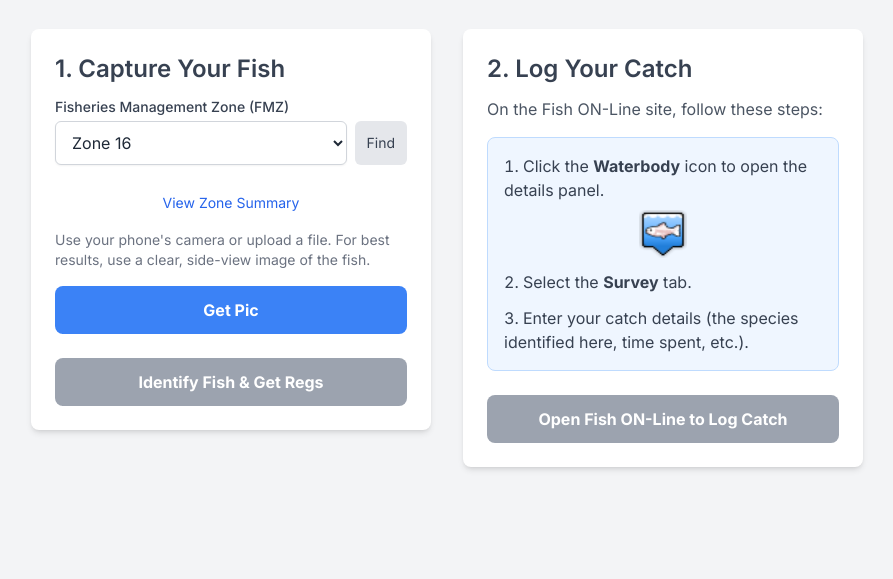
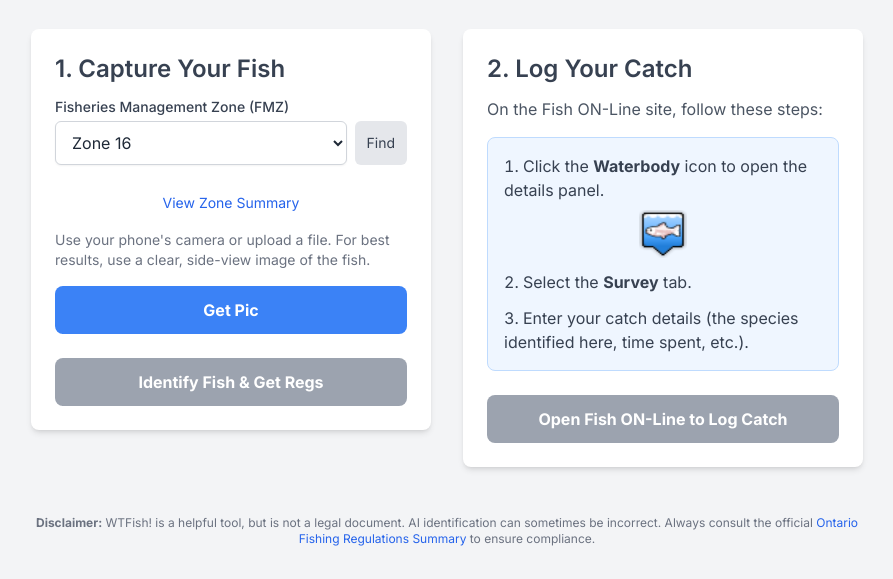
Before and after one commit to id8872/wtfish, a website: page index.html in a window 1280 px wide. Shown: the part 355-934 px from the top of the page, without its empty margins (193-1086 px from the left). Before the commit the page ends 854 px from the top, so only its background shows below. Drawn offline with nearby package versions, Linux system fonts and the light colour scheme.

Commit message:
Update index.html

```diff
--- a/index.html
+++ b/index.html
@@ -4,7 +4,7 @@
     <meta charset="UTF-8">
     <meta name="viewport" content="width=device-width, initial-scale=1.0">
     <title>WTFish!</title>
-    <link rel="icon" type="image/png" href="assets/Waterbody.png">
+    <link rel="icon" type="image/png" href="assets/favicon.png">
     <script src="https://cdn.tailwindcss.com"></script>
     <link href="https://fonts.googleapis.com/css2?family=Inter:wght@400;500;600;700&display=swap" rel="stylesheet">
     <style>
@@ -128,6 +128,13 @@
                  <div id="summaryContent" class="max-h-64 overflow-y-auto"></div>
             </div>
         </main>
+
+        <!-- NEW: Disclaimer Footer -->
+        <footer class="text-center mt-12">
+            <p class="text-xs text-gray-500">
+                <strong>Disclaimer:</strong> WTFish! is a helpful tool, but is not a legal document. AI identification can sometimes be incorrect. Always consult the official <a href="https://www.ontario.ca/document/ontario-fishing-regulations-summary" target="_blank" class="text-blue-600 hover:underline">Ontario Fishing Regulations Summary</a> to ensure compliance.
+            </p>
+        </footer>
     </div>
 
     <script>
@@ -200,7 +207,6 @@
                 summaryContent.innerHTML = '<div class="loader mx-auto"></div>';
                 summaryContainer.classList.remove('hidden');
 
-                // --- NEW: Scroll to the summary box ---
                 summaryContainer.scrollIntoView({ behavior: 'smooth', block: 'nearest' });
 
                 try {
```
